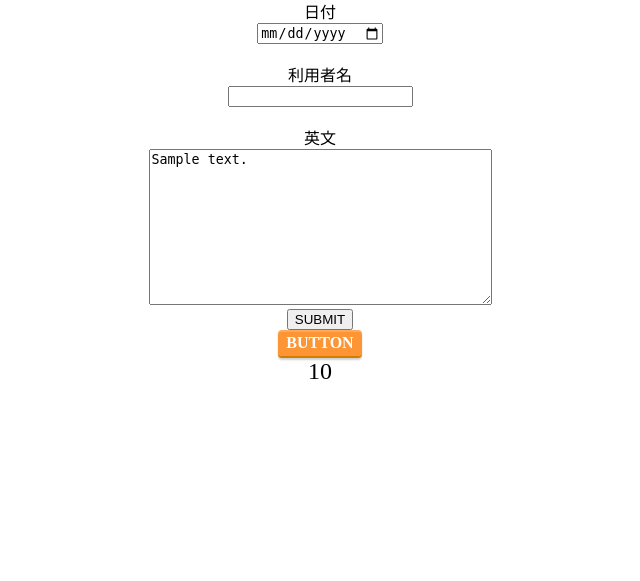
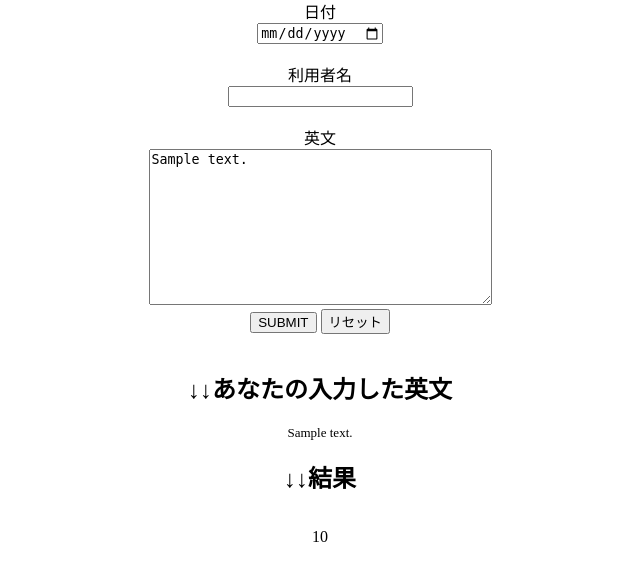
Before and after one commit to tnoce/flask, a Flask app: template eigo/templates/index.html in a window 1280 px wide. Shown: the part 158-739 px from the top of the page, without its empty margins (320-960 px from the left). Run offline with Flask 2, Linux system fonts and the light colour scheme; the template is opened without the code that fills it: most values are stand-ins (such as "Sample title", 1, 10 or a date in 2020).

Commit message:
auto commit

```diff
--- a/eigo/main.py
+++ b/eigo/main.py
@@ -39,12 +39,14 @@ def count_word(text):
 
 @app.route("/", methods=["GET","POST"])
 def main_page():
-    message = 'sample_string'
+    message = 'This is a sample message'
     total = ''
 
     if request.method == 'POST':
         text = request.form['text']
-        total = count_word(text)
+        #print(text) # 出力確認用
+        total = count_word
+        total(text)
         return render_template("index.html", text=text, total=total)
 
     return render_template("index.html", message=message, total=total)
--- a/eigo/static/style.css
+++ b/eigo/static/style.css
@@ -24,8 +24,3 @@ body {
     border-bottom: solid 2px #fd9535;
     box-shadow: 0 0 2px rgba(0, 0, 0, 0.30);
   }
-
-.form_main{
-  text-align: center;
-  padding: 20px;
-}
--- a/eigo/templates/index.html
+++ b/eigo/templates/index.html
@@ -3,7 +3,7 @@
     <head>
         <meta charset="utf-8">
         <link rel="stylesheet" href="/static/style.css">
-        <title>英文解釈</title>
+        <title>英文分割</title>
     </head>
     <body>
         {% if message %}
@@ -18,11 +18,16 @@
                 <label for="name">利用者名</label><br>
                 <input type="text"><br><br>
                 <label for="name">英文</lable><br>
-                    <textarea rows="10" cols="40">{{ text }}</textarea><br>
-                    <input type="submit" value="SUBMIT"></input><br>
-                    <a href="#" class="button">BUTTON</a>
+                <textarea rows="10" cols="40" name="text">{{ text }}</textarea><br>
+                <input type="submit" value="SUBMIT"></input>
+                <input type="reset" value="リセット"></input>
             </div>
         </form>
-    <font size="5">{{ total }} </font>
+        <br><br>
+        <span><font size="5"><strong>↓↓あなたの入力した英文</strong></font></span><br><br>
+    <font size="2">{{ text }} </font>
+    <br><br>
+    <span><font size="5"><strong>↓↓結果</strong></font></span><br><br>
+    <p>{{ total }}</p>
     </body>
 </html>
```
